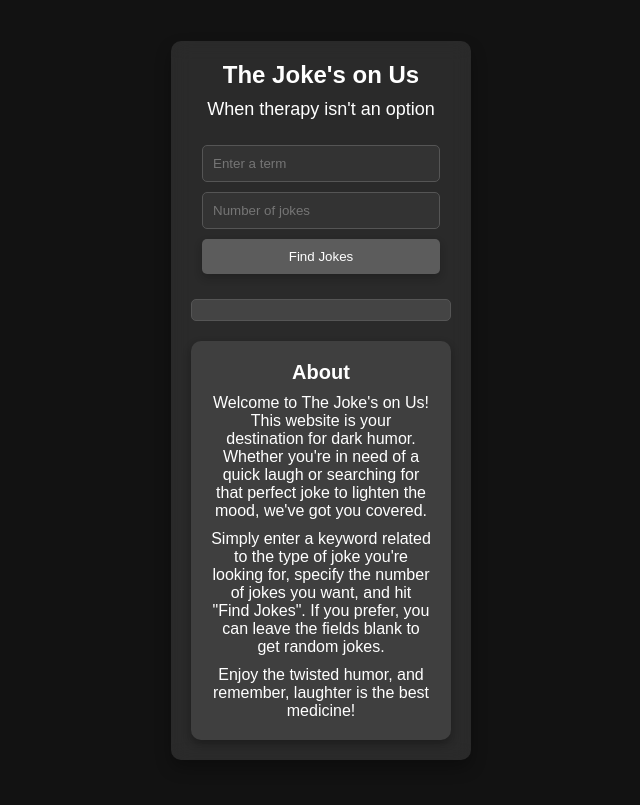
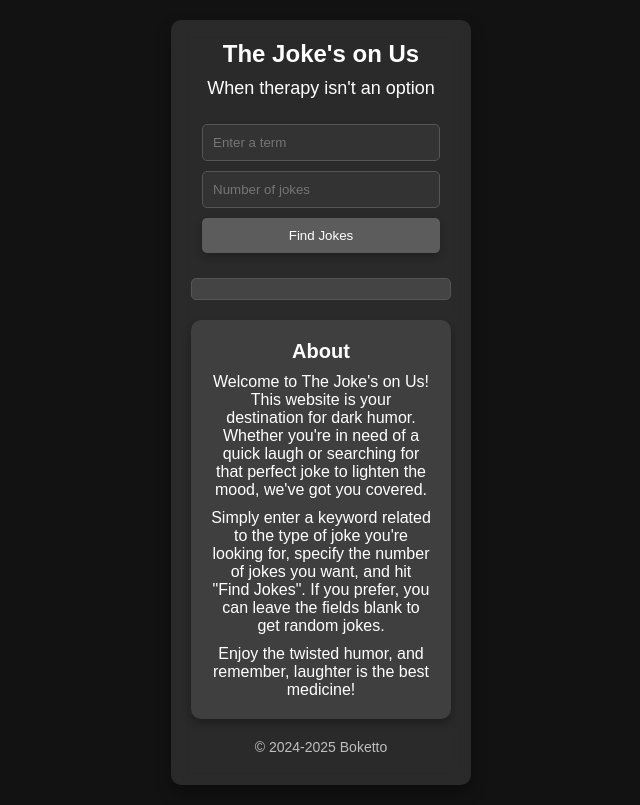
Before and after one commit to bokettoo/DarkHumorFinder, a plain HTML site: page index.html in a window 1280 px wide. Shown: the whole page, without its empty margins (319-959 px from the left). Drawn offline with Linux system fonts and the light colour scheme.

Commit message:
Update index.html

```diff
--- a/index.html
+++ b/index.html
@@ -23,7 +23,9 @@
             <p>Enjoy the twisted humor, and remember, laughter is the best medicine!</p>
         </div>
 
-
+        <footer>
+            <p>&copy; 2024-2025 Boketto</p>
+        </footer>
     <script src="myscript.js"></script>
 </body>
 </html>
```
